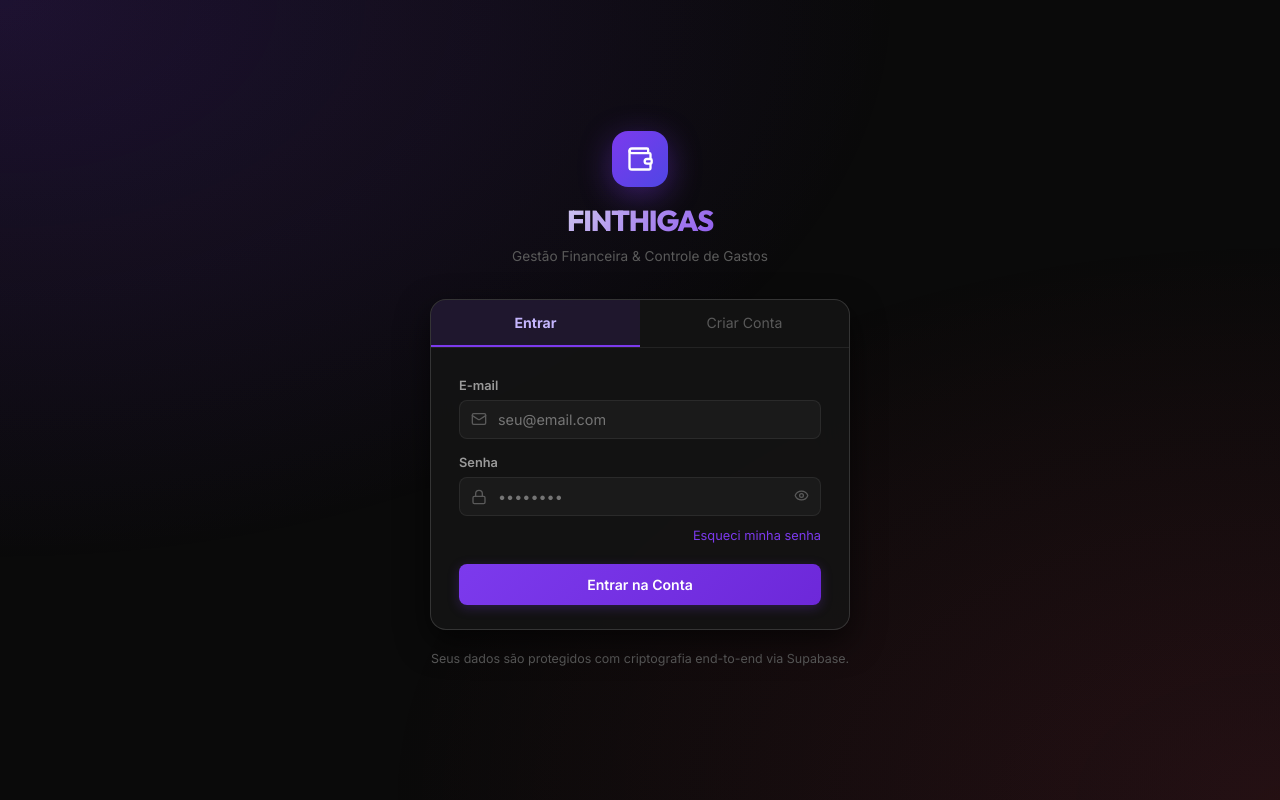
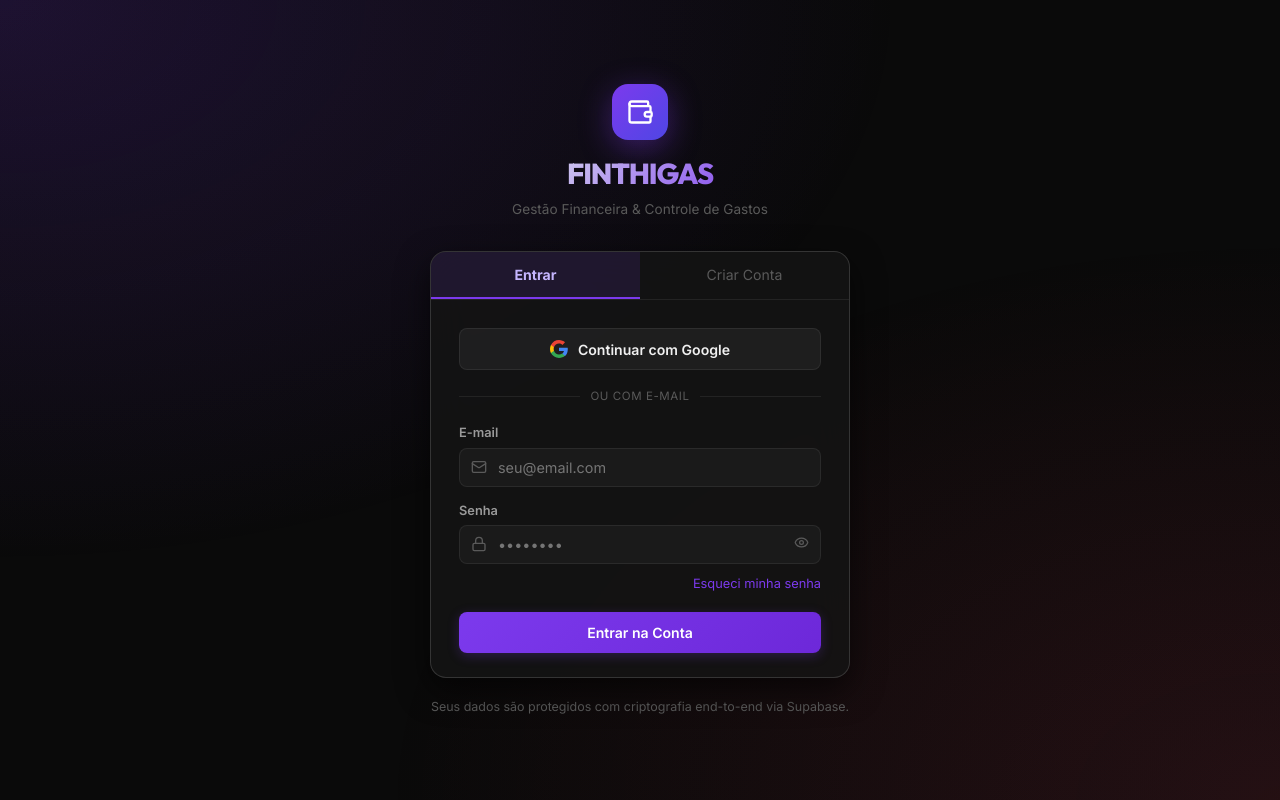
Before and after one commit to thigxs1/FINTHIGAS, a React (Vite) app: page / in a window 1280 px wide. Built offline with nearby package versions, Linux system fonts and the light colour scheme; no server answers.

Commit message:
feat: adicionar autenticacao social via Google OAuth

```diff
--- a/src/components/Auth/AuthView.tsx
+++ b/src/components/Auth/AuthView.tsx
@@ -4,8 +4,29 @@ import { Wallet, Mail, Lock, User, Eye, EyeOff, Loader2, ArrowLeft, CheckCircle2
 
 type AuthTab = 'login' | 'signup' | 'forgot';
 
+const GoogleIcon: React.FC = () => (
+  <svg width="18" height="18" viewBox="0 0 24 24">
+    <path
+      fill="#4285F4"
+      d="M23.745 12.27c0-.7-.06-1.4-.19-2.07H12v4.51h6.6c-.29 1.52-1.14 2.82-2.4 3.68v3.05h3.88c2.27-2.09 3.66-5.17 3.66-9.17z"
+    />
+    <path
+      fill="#34A853"
+      d="M12 24c3.24 0 5.95-1.08 7.93-2.91l-3.88-3.05c-1.08.72-2.45 1.16-4.05 1.16-3.12 0-5.77-2.1-6.72-4.93H1.26v3.15C3.29 21.37 7.36 24 12 24z"
+    />
+    <path
+      fill="#FBBC05"
+      d="M5.28 14.27c-.25-.72-.38-1.49-.38-2.27s.13-1.55.38-2.27V6.58H1.26C.46 8.16 0 9.94 0 12s.46 3.84 1.26 5.42l4.02-3.15z"
+    />
+    <path
+      fill="#EA4335"
+      d="M12 4.75c1.77 0 3.35.61 4.6 1.8l3.42-3.42C17.95 1.19 15.24 0 12 0 7.36 0 3.29 2.63 1.26 6.58l4.02 3.15c.95-2.83 3.6-4.98 6.72-4.98z"
+    />
+  </svg>
+);
+
 export const AuthView: React.FC = () => {
-  const { signIn, signUp, resetPassword } = useAuth();
+  const { signIn, signUp, signInWithGoogle, resetPassword } = useAuth();
   const [tab, setTab] = useState<AuthTab>('login');
   const [email, setEmail] = useState('');
   const [password, setPassword] = useState('');
@@ -36,6 +57,14 @@ export const AuthView: React.FC = () => {
     if (msg.includes('Password should be at least')) return 'A senha deve ter no mínimo 6 caracteres.';
     if (msg.includes('Unable to validate email address')) return 'Endereço de e-mail inválido.';
     return msg;
+  };
+
+  const handleGoogleLogin = async () => {
+    setLoading(true);
+    setError('');
+    const { error } = await signInWithGoogle();
+    if (error) setError(translateError(error.message));
+    setLoading(false);
   };
 
   const handleLogin = async (e: React.FormEvent) => {
@@ -226,6 +255,40 @@ export const AuthView: React.FC = () => {
 
           {/* LOGIN FORM */}
           {tab === 'login' && (
+            <div style={{ display: 'flex', flexDirection: 'column', gap: '14px' }}>
+              <button
+                type="button"
+                onClick={handleGoogleLogin}
+                disabled={loading}
+                style={{
+                  width: '100%',
+                  display: 'flex',
+                  alignItems: 'center',
+                  justifyContent: 'center',
+                  gap: '10px',
+                  padding: '11px 16px',
+                  background: 'rgba(255, 255, 255, 0.05)',
+                  border: '1px solid var(--border-color)',
+                  borderRadius: 'var(--radius-sm)',
+                  color: 'var(--text-primary)',
+                  fontSize: '0.88rem',
+                  fontWeight: 600,
+                  cursor: 'pointer',
+                  transition: 'all var(--transition-fast)',
+                }}
+              >
+                <GoogleIcon />
+                <span>Continuar com Google</span>
+              </button>
+
+              <div style={{ display: 'flex', alignItems: 'center', gap: '10px', margin: '4px 0' }}>
+                <div style={{ flex: 1, height: '1px', background: 'var(--border-color)' }} />
+                <span style={{ fontSize: '0.72rem', color: 'var(--text-muted)', textTransform: 'uppercase', letterSpacing: '0.05em' }}>
+                  ou com e-mail
+                </span>
+                <div style={{ flex: 1, height: '1px', background: 'var(--border-color)' }} />
+              </div>
+
               <form onSubmit={handleLogin} style={{ display: 'flex', flexDirection: 'column', gap: '14px' }}>
                 <div className="form-group">
                   <label>E-mail</label>
@@ -269,10 +332,45 @@ export const AuthView: React.FC = () => {
                   {loading ? <Loader2 size={17} className="spin" /> : 'Entrar na Conta'}
                 </button>
               </form>
+            </div>
           )}
 
           {/* SIGNUP FORM */}
           {tab === 'signup' && (
+            <div style={{ display: 'flex', flexDirection: 'column', gap: '14px' }}>
+              <button
+                type="button"
+                onClick={handleGoogleLogin}
+                disabled={loading}
+                style={{
+                  width: '100%',
+                  display: 'flex',
+                  alignItems: 'center',
+                  justifyContent: 'center',
+                  gap: '10px',
+                  padding: '11px 16px',
+                  background: 'rgba(255, 255, 255, 0.05)',
+                  border: '1px solid var(--border-color)',
+                  borderRadius: 'var(--radius-sm)',
+                  color: 'var(--text-primary)',
+                  fontSize: '0.88rem',
+                  fontWeight: 600,
+                  cursor: 'pointer',
+                  transition: 'all var(--transition-fast)',
+                }}
+              >
+                <GoogleIcon />
+                <span>Cadastrar com Google</span>
+              </button>
+
+              <div style={{ display: 'flex', alignItems: 'center', gap: '10px', margin: '4px 0' }}>
+                <div style={{ flex: 1, height: '1px', background: 'var(--border-color)' }} />
+                <span style={{ fontSize: '0.72rem', color: 'var(--text-muted)', textTransform: 'uppercase', letterSpacing: '0.05em' }}>
+                  ou com e-mail
+                </span>
+                <div style={{ flex: 1, height: '1px', background: 'var(--border-color)' }} />
+              </div>
+
               <form onSubmit={handleSignup} style={{ display: 'flex', flexDirection: 'column', gap: '14px' }}>
                 <div className="form-group">
                   <label>Nome Completo</label>
@@ -341,6 +439,7 @@ export const AuthView: React.FC = () => {
                   {loading ? <Loader2 size={17} className="spin" /> : 'Criar Minha Conta'}
                 </button>
               </form>
+            </div>
           )}
 
           {/* FORGOT PASSWORD FORM */}
--- a/src/context/AuthContext.tsx
+++ b/src/context/AuthContext.tsx
@@ -8,6 +8,7 @@ interface AuthContextType {
   loading: boolean;
   signIn: (email: string, password: string) => Promise<{ error: AuthError | null }>;
   signUp: (email: string, password: string, name?: string) => Promise<{ error: AuthError | null }>;
+  signInWithGoogle: () => Promise<{ error: AuthError | null }>;
   signOut: () => Promise<void>;
   resetPassword: (email: string) => Promise<{ error: AuthError | null }>;
 }
@@ -58,6 +59,16 @@ export const AuthProvider: React.FC<{ children: React.ReactNode }> = ({ children
     return { error };
   };
 
+  const signInWithGoogle = async () => {
+    const { error } = await supabase.auth.signInWithOAuth({
+      provider: 'google',
+      options: {
+        redirectTo: window.location.origin,
+      },
+    });
+    return { error };
+  };
+
   const signOut = async () => {
     await supabase.auth.signOut();
   };
@@ -70,7 +81,7 @@ export const AuthProvider: React.FC<{ children: React.ReactNode }> = ({ children
   };
 
   return (
-    <AuthContext.Provider value={{ user, session, loading, signIn, signUp, signOut, resetPassword }}>
+    <AuthContext.Provider value={{ user, session, loading, signIn, signUp, signInWithGoogle, signOut, resetPassword }}>
       {children}
     </AuthContext.Provider>
   );
```
Also changed, not shown: log_antigravity.txt. Lines whose indentation alone changed are shown as unchanged.
